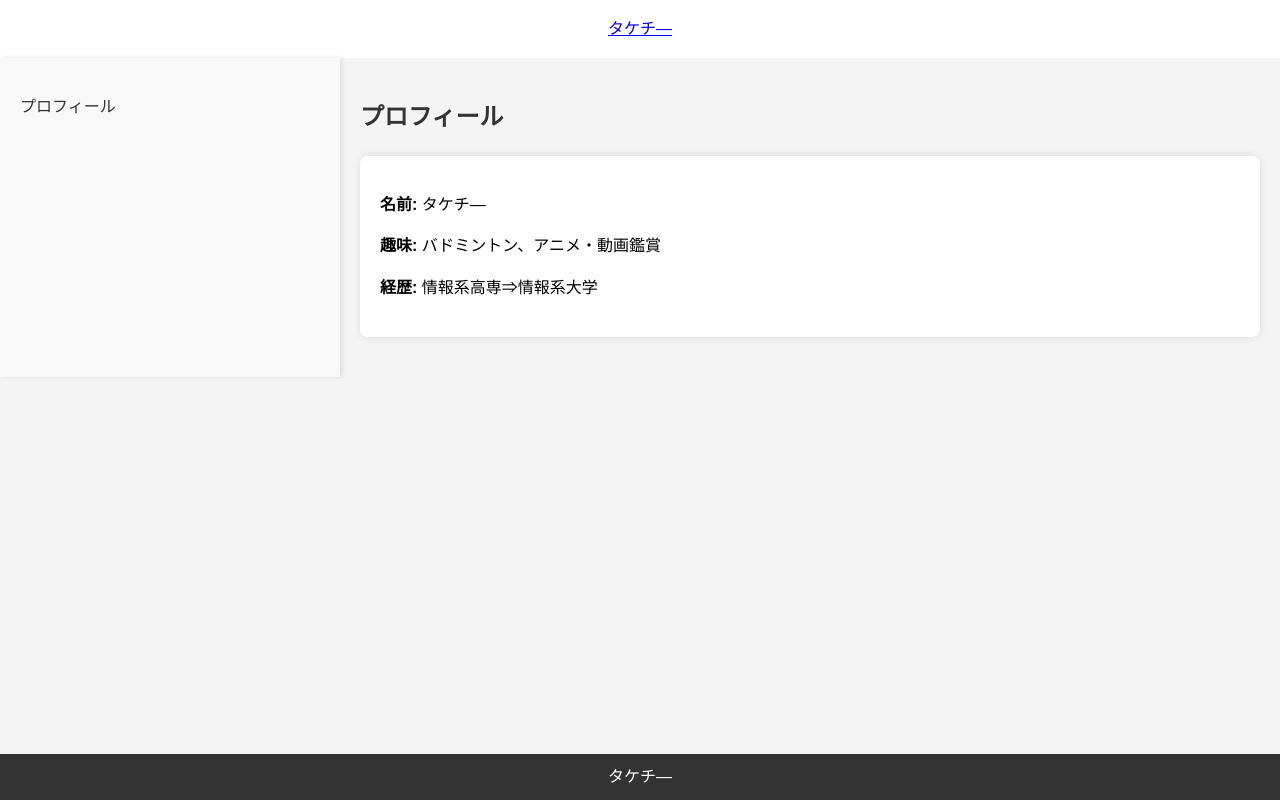
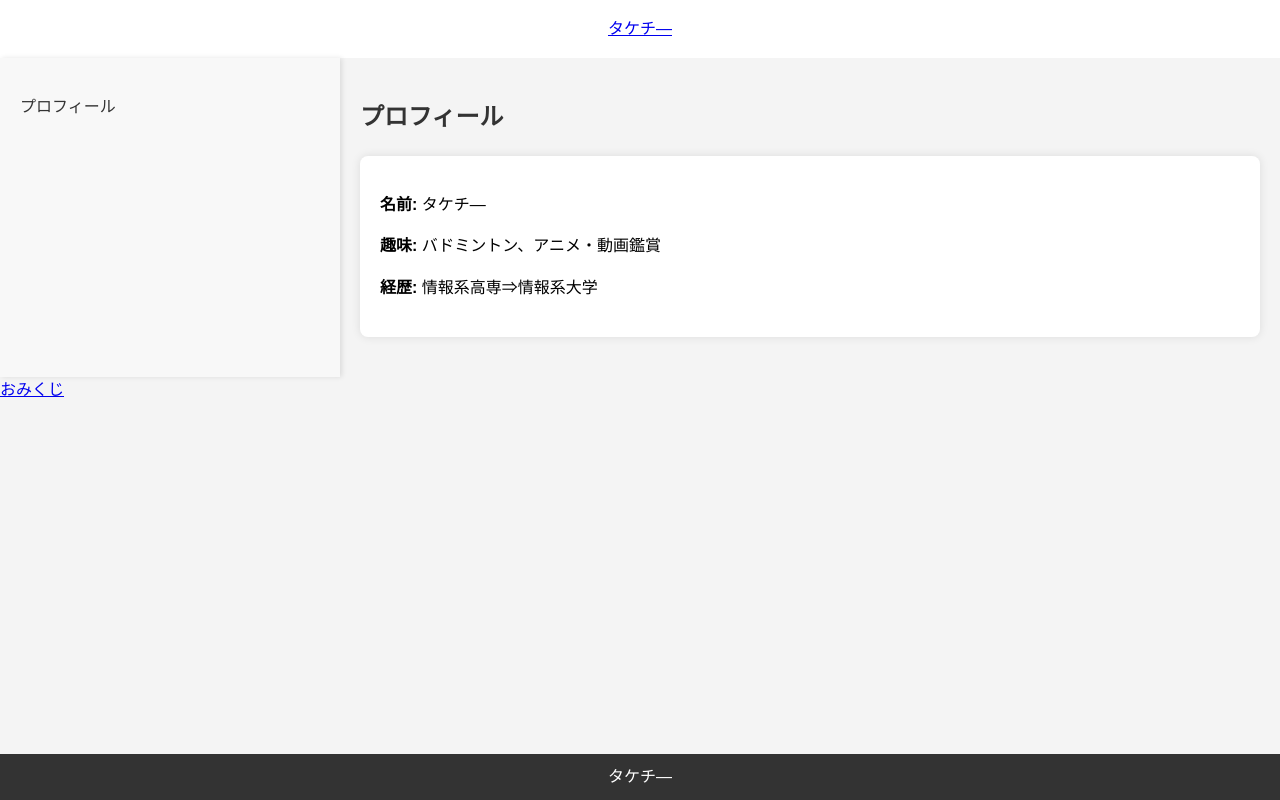
Before and after one commit to takechi71/hp, a plain HTML site: page index.html in a window 1280 px wide. Drawn offline with Linux system fonts and the light colour scheme.

Commit message:
Update index.html

```diff
--- a/index.html
+++ b/index.html
@@ -28,10 +28,9 @@
                     <p><strong>経歴:</strong> 情報系高専⇒情報系大学</p>
                 </div>
             </section>
-
         </main>
     </div>
-
+    <a href="/omikuji/omikuji.html">おみくじ</a>
     <footer>タケチ―</footer>
 </body>
 </html>
```
